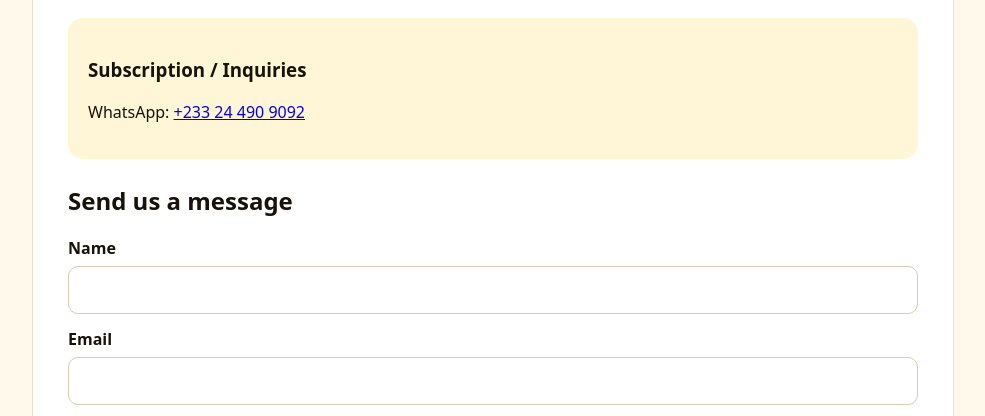
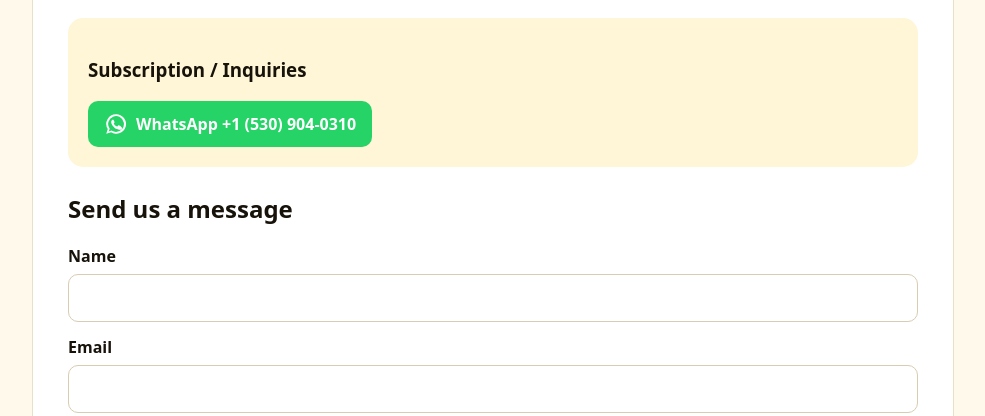
Before and after one commit to worldtvlive231-collab/Worldtv-, a website: page contact.html in a window 1280 px wide. Shown: the part 312-728 px from the top of the page, without its empty margins (147-1132 px from the left). Drawn offline with Linux system fonts and the light colour scheme; no server answers.

Commit message:
Update contact.html

```diff
--- a/contact.html
+++ b/contact.html
@@ -81,14 +81,32 @@
   <img class="logo" src="/world-tv-logo.png" alt="World TV">
 
   <h1>Contact World TV</h1>
+<div class="item">
+  <h3>Subscription / Inquiries</h3>
 
-  <div class="item">
-    <h3>Subscription / Inquiries</h3>
-    <p id="waText">
-      WhatsApp:
-      <a href="https://wa.me/233244909092">+233 24 490 9092</a>
-    </p>
-  </div>
+  <a href="https://wa.me/15309040310"
+     target="_blank"
+     rel="noopener"
+     style="
+       display:inline-flex;
+       align-items:center;
+       gap:8px;
+       background:#25D366;
+       color:white;
+       padding:11px 16px;
+       border-radius:10px;
+       text-decoration:none;
+       font-weight:800;
+     ">
+
+    <svg width="24" height="24" viewBox="0 0 32 32"
+         fill="currentColor" aria-hidden="true">
+      <path d="M16 3a12.9 12.9 0 0 0-11 19.7L3 29l6.5-2A13 13 0 1 0 16 3zm0 23.5a10.5 10.5 0 0 1-5.4-1.5l-.4-.2-3.9 1.2 1.3-3.8-.3-.4A10.5 10.5 0 1 1 16 26.5zm5.8-7.8c-.3-.2-1.9-.9-2.2-1-.3-.1-.5-.2-.7.2-.2.3-.8 1-.9 1.2-.2.2-.3.2-.7.1-1.8-.9-3-1.6-4.2-3.6-.3-.5.3-.5.9-1.7.1-.2 0-.4 0-.6l-1-2.4c-.3-.6-.5-.5-.7-.5h-.6c-.2 0-.6.1-.9.4-.3.3-1.2 1.2-1.2 3s1.3 3.5 1.5 3.7c.2.2 2.5 3.8 6.1 5.3 2.3 1 3.2 1.1 4.4.9.7-.1 1.9-.8 2.2-1.5.3-.7.3-1.4.2-1.5-.2-.2-.4-.3-.7-.5z"/>
+    </svg>
+
+    WhatsApp +1 (530) 904-0310
+  </a>
+</div>
 
   <h2>Send us a message</h2>
 
@@ -120,16 +138,14 @@
 </div>
 
 <script>
-(async () => {
-  const s = await fetch("/api/site-settings")
-    .then(r => r.json())
-    .catch(() => ({}));
 
-  if (s.support_whatsapp) {
-    document.getElementById("waText").textContent =
-      "WhatsApp: " + s.support_whatsapp;
-  }
-})();
+
+
+
+
+
+
+
 
 document.getElementById("supportForm").addEventListener("submit", async (e) => {
   e.preventDefault();
@@ -172,3 +188,4 @@ document.getElementById("supportForm").addEventListener("submit", async (e) => {
 
 </body>
 </html>
+ // trigger Railway redeploy
```
